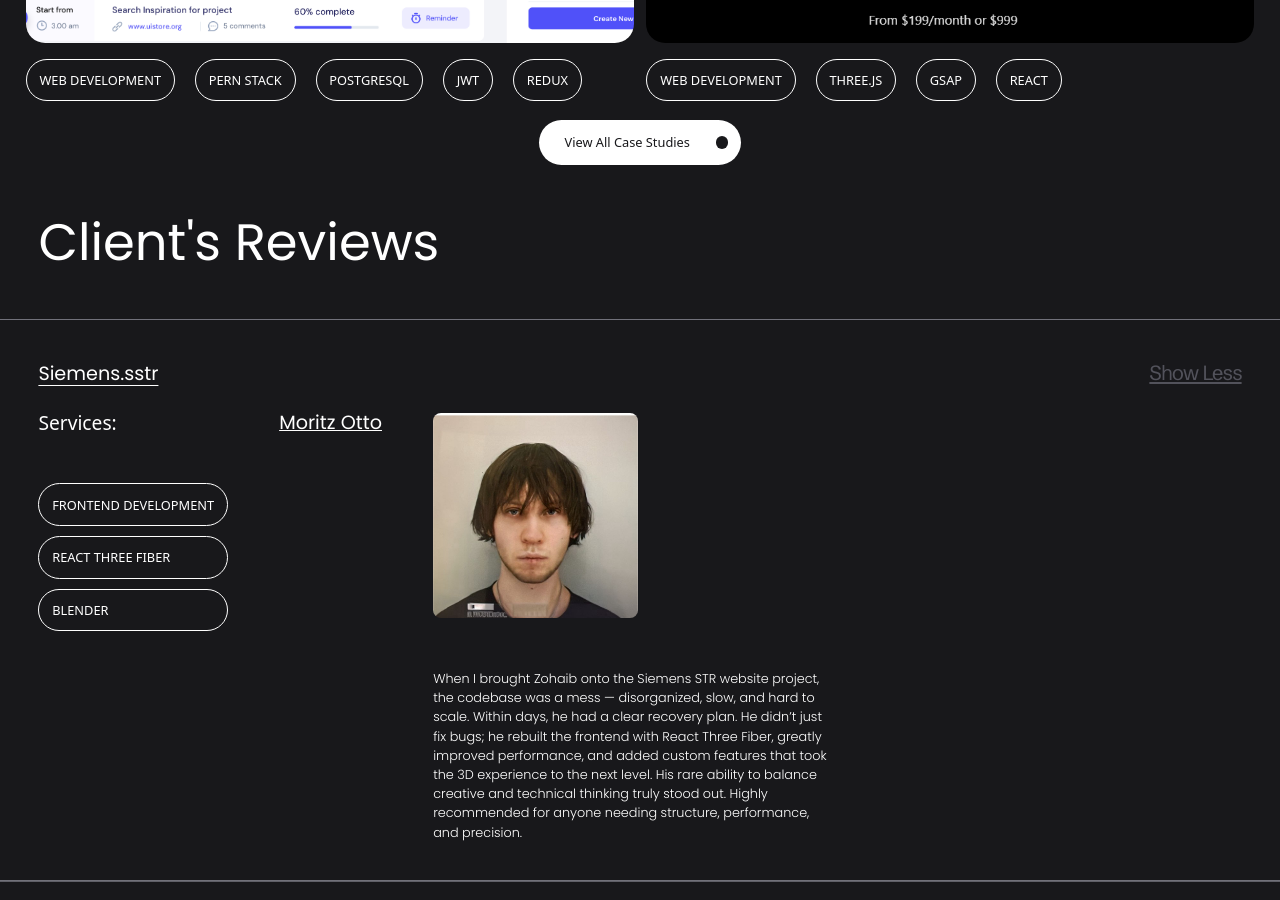
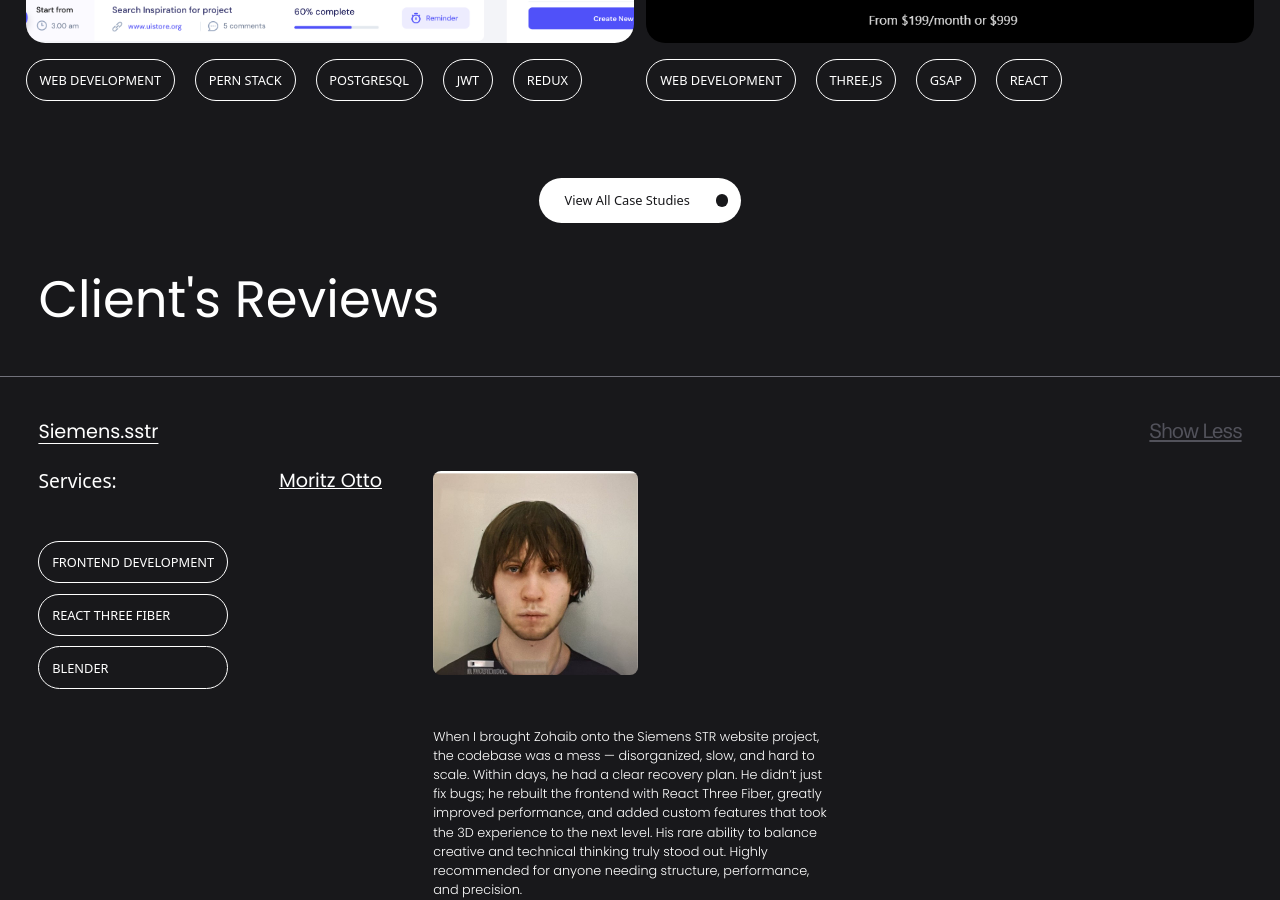
Before and after one commit to zhassan2312/CodeXDesign, a React (Vite) app: page / in a window 1280 px wide. Shown: the part 4733-5633 px from the top of the page. Built offline with nearby package versions, Linux system fonts and the light colour scheme.

Commit message:
minor fix

```diff
--- a/src/components/Featured/Featured.jsx
+++ b/src/components/Featured/Featured.jsx
@@ -71,7 +71,7 @@ const Featured = () => {
         ))}
       </div>
         <Button
-        className={'pl-8 pr-16 lg:pl-[2vw] lg:pr-[4vw] py-[1vw] mt-[3vw] mx-auto'}
+        className={'mt-[96px] pl-8 pr-16 lg:pl-[2vw] lg:pr-[4vw] py-[1vw] mx-auto'}
         text={showAll ? 'Show Less' : 'View All Case Studies'}
         isWhite={true}
         onClick={() => setShowAll((prev) => !prev)}
```
